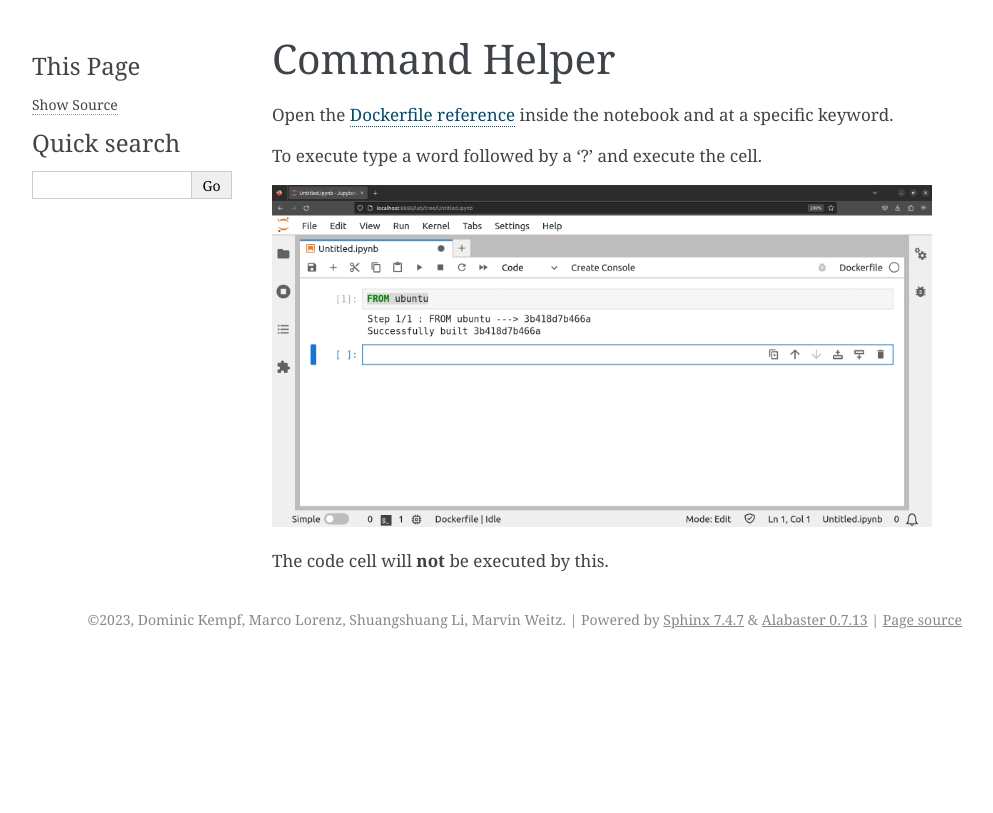
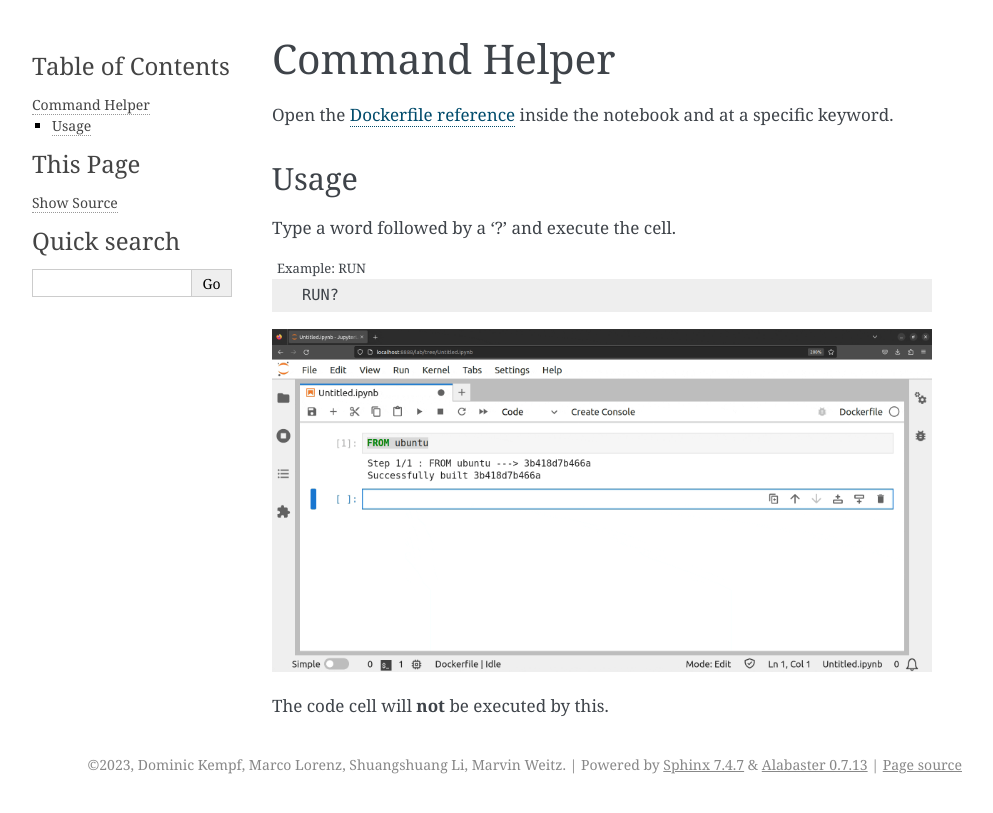
Before and after one commit to ssciwr/dockerfile-kernel, a Sphinx documentation site: the page built from docs/features/frontend/helper.rst, in a window 1280 px wide. Shown: the top 813 px of the page, without its empty margins (148-1141 px from the left). Built offline with Sphinx 7.4.7, drawn with Linux system fonts in a browser that asks for light colours.

Commit message:
Mage usage heading consistent with magics

```diff
--- a/docs/features/frontend/export.rst
+++ b/docs/features/frontend/export.rst
@@ -3,7 +3,10 @@ Export as Dockerfile
 
 Export the notebook as a valid Dockerfile.
 
-To execute click: *File > Save and Export Notebook As... > Dockerfile*
+Usage
+-----
+
+*File > Save and Export Notebook As... > Dockerfile*
 
 .. image:: /_gifs/frontend/export.gif
     :alt: Video of exporting
@@ -16,7 +19,7 @@ will be commented out.
 .. TODO: link import
 
 Example
-^^^^^^^
+-------
 The notebook
 
 +---+---------------------------------------+-----------+
--- a/docs/features/frontend/helper.rst
+++ b/docs/features/frontend/helper.rst
@@ -4,7 +4,15 @@ Command Helper
 Open the `Dockerfile reference <https://docs.docker.com/engine/reference/builder/>`_ inside the notebook
 and at a specific keyword.
 
-To execute type a word followed by a '?' and execute the cell.
+Usage
+-----
+
+Type a word followed by a '?' and execute the cell.
+
+.. code-block::
+    :caption: Example: RUN
+
+    RUN?
 
 .. image:: /_gifs/frontend/helper.gif
     :alt: Video of helper
--- a/docs/features/frontend/shell.rst
+++ b/docs/features/frontend/shell.rst
@@ -3,7 +3,10 @@ Access Container's Shell
 
 Access the shell of a container that is build using the current image hash.
 
-To execute click: *Create Console* in the toolbar above the notebooks cells.
+Usage
+-----
+
+Click *Create Console* in the toolbar above the notebooks cells.
 
 .. image:: /_gifs/frontend/shell.gif
     :alt: Video of accessing container's shell
```
Also changed, not shown: docs/features/frontend/import.rst (+5 -2 lines).
